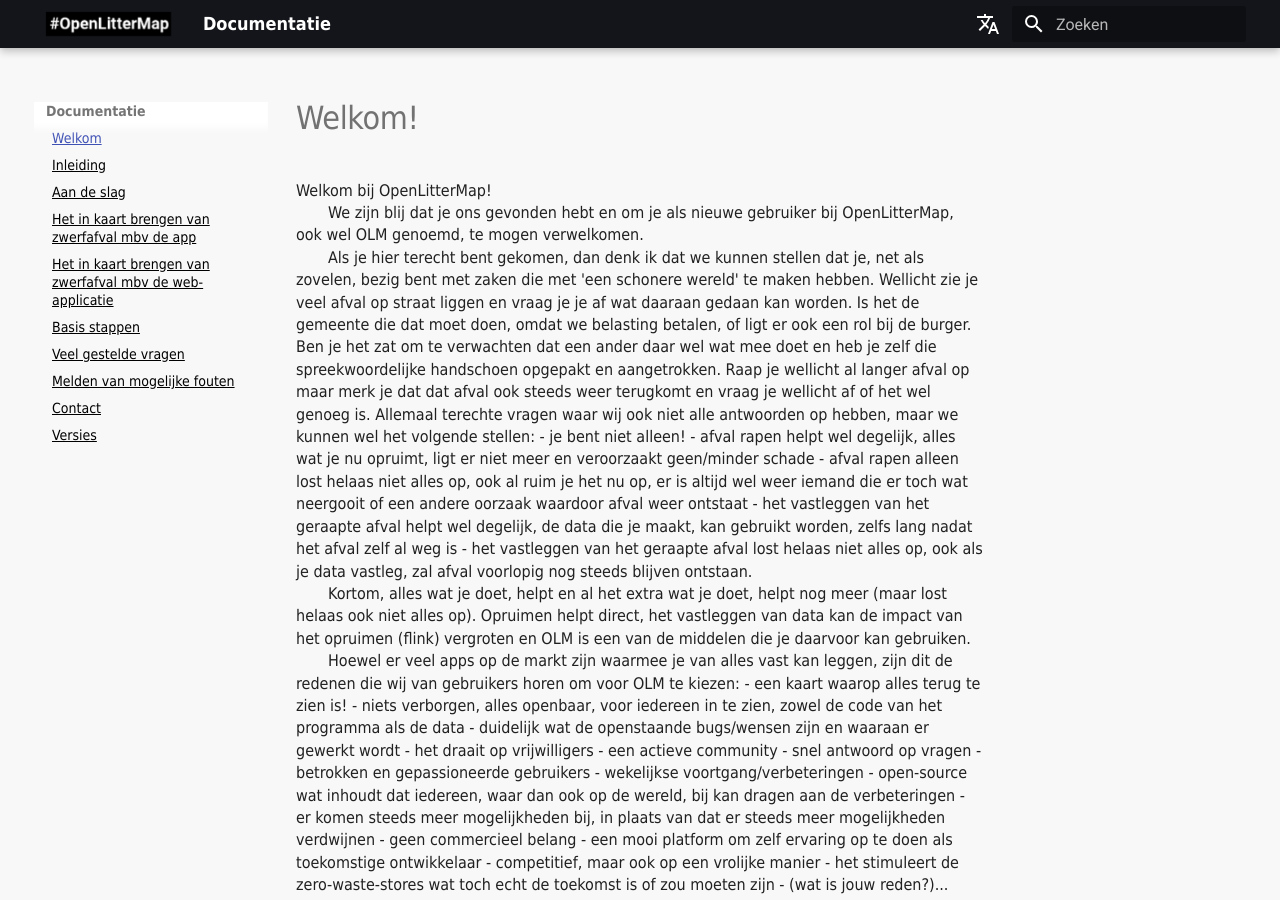
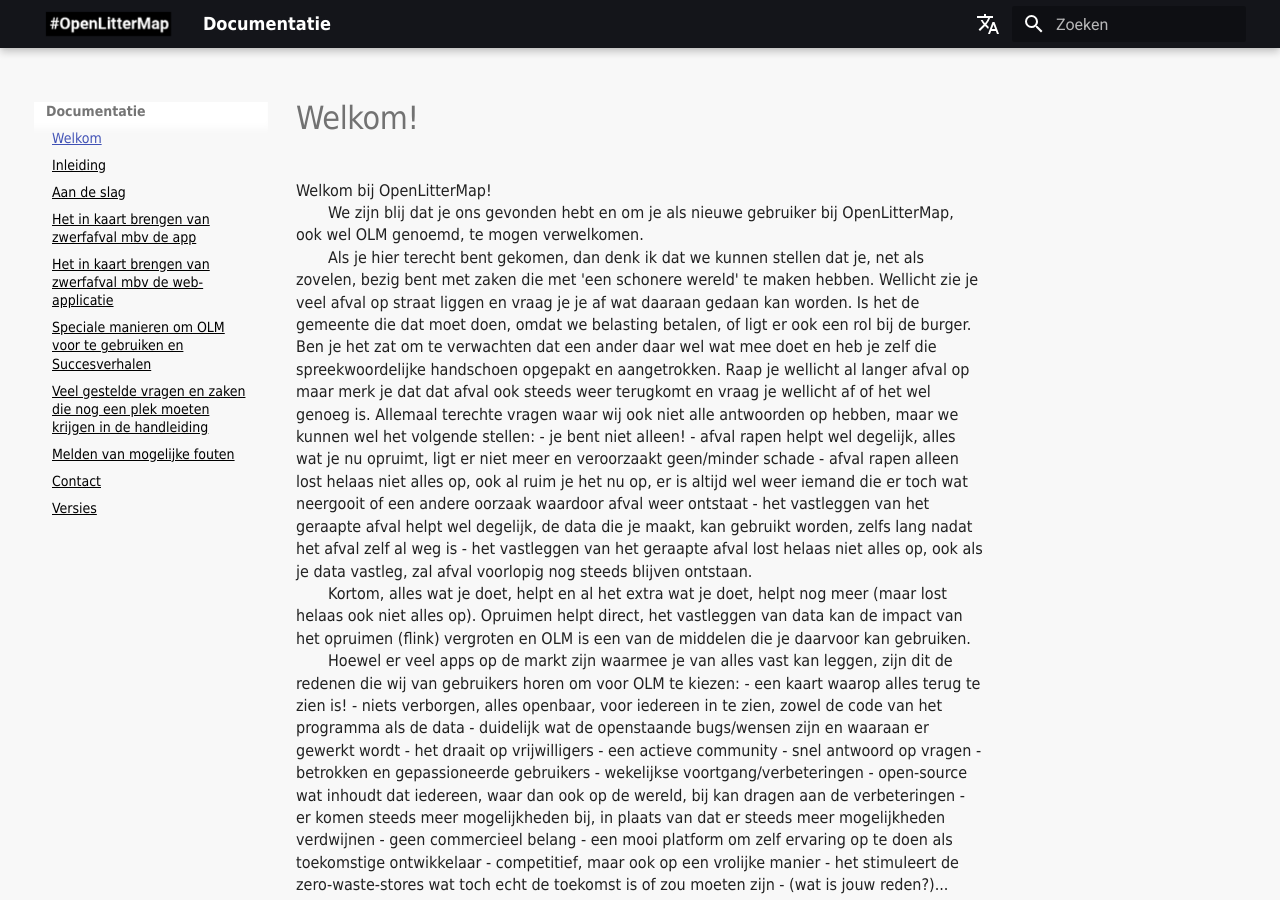
Before and after one commit to phummelen/olm-documentation, an MkDocs documentation site: the page built from documentation/docs/nl/index.md, in a window 1280 px wide and 900 px high. Built offline with MkDocs 1.6.1 and Material for MkDocs 9.7.7, drawn with Linux system fonts in a browser that asks for light colours; comment, search, counter and statistics services are not loaded.

Commit message:
Update mkdocs.yml

```diff
--- a/documentation/config/nl/mkdocs.yml
+++ b/documentation/config/nl/mkdocs.yml
@@ -50,10 +50,10 @@
 - Welkom: index.md
 - Inleiding: introduction.md
 - Aan de slag: read-this-first.md
-- Het in kaart brengen van zwerfafval mbv de app: put-it-on-the-map-via-ap.md
+- Het in kaart brengen van zwerfafval mbv de app: put-it-on-the-map-via-app.md
 - Het in kaart brengen van zwerfafval mbv de web-applicatie: put-it-on-the-map-via-web.md
-- Basis stappen: main-steps.md
-- Veel gestelde vragen: faq.md
+- Speciale manieren om OLM voor te gebruiken en Succesverhalen: success-stories.md
+- Veel gestelde vragen en zaken die nog een plek moeten krijgen in de handleiding: faq.md
 - Melden van mogelijke fouten: issues.md
 - Contact: contact.md
 - Versies: releases.md
```
